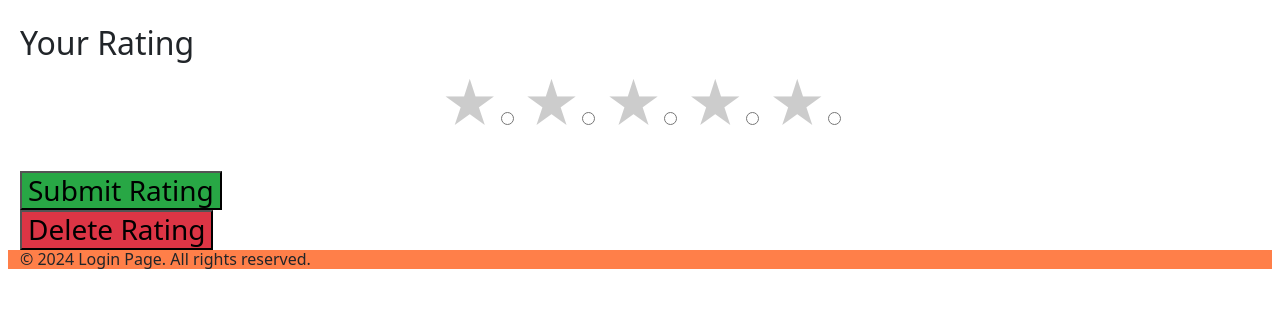
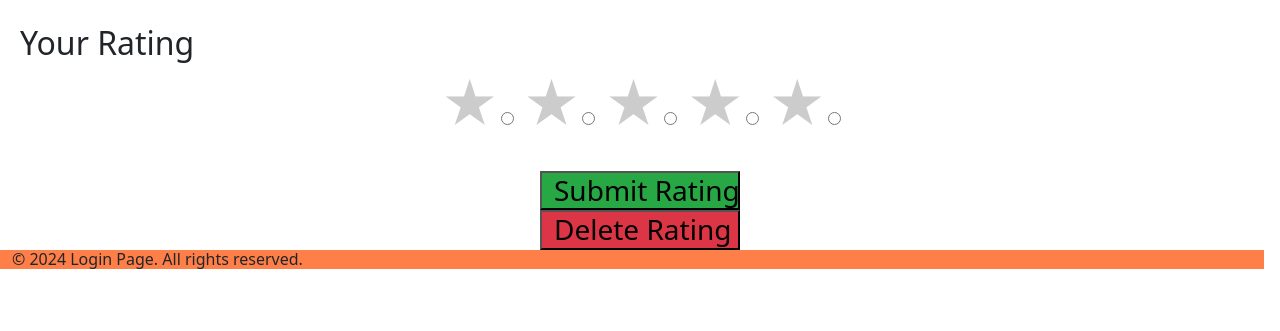
Before and after one commit to ll-dea/UEBII2024-Gr26, a PHP site: page /home.php in a window 1280 px wide. Shown: the part 3650-3981 px from the top of the page. Run offline with PHP 8.4, Linux system fonts and the light colour scheme; some web fonts are replaced.

Commit message:
Buttons in rating

```diff
--- a/Projekti/php/home.php
+++ b/Projekti/php/home.php
@@ -471,19 +471,19 @@ $currentRating = getRating();
             <input type="radio" id="star1" name="rating" value="1" <?php if ($currentRating == 1) echo "checked"; ?> /><label for="star1" title="1 star">&#9733;</label>
         </fieldset>
         <br />
-
-        <div class="">
+<center>
+        <div class="row" style="width: 200px;">
             <input type="submit" value="Submit Rating" style="background-color: #28a745;">
         </div>
     </form>
 
     <form method="post">
-        <div>
+        <div class="row" style="width: 200px">
             <input type="submit" name="delete_rating" value="Delete Rating" style="background-color: #dc3545;">
         </div>
-
+        </center>
     </form>
-    <footer style="font-size: 1rem;background-color:#ff7f49"> &copy; 2024 Login Page. All rights reserved.
+    <footer style="font-size: 1rem;background-color:#ff7f49;margin-left:-8px"> &copy; 2024 Login Page. All rights reserved.
     </footer>
 </body>
 
```
